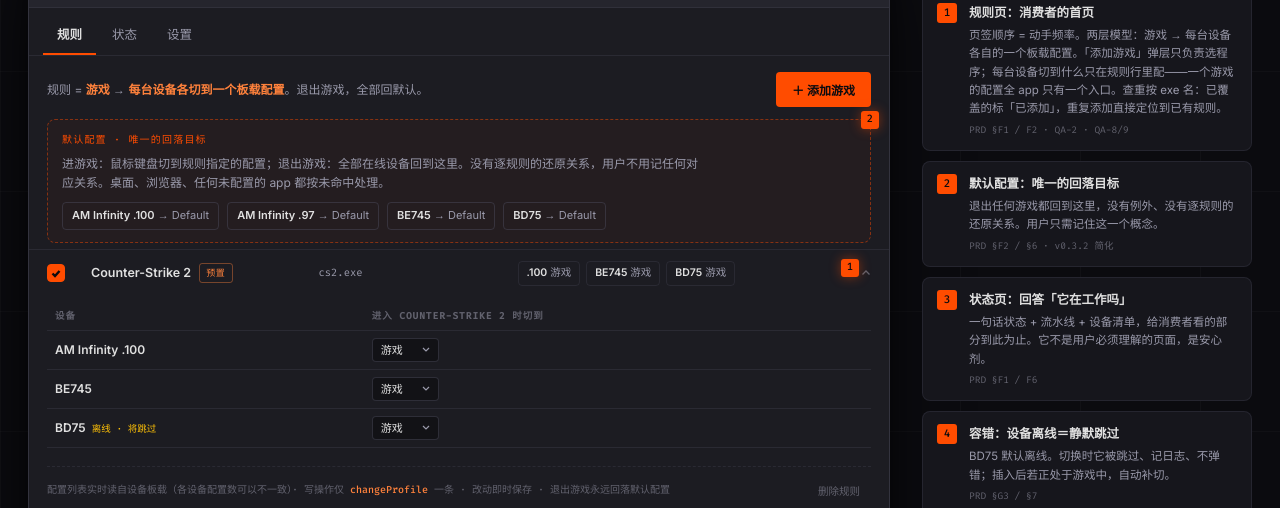
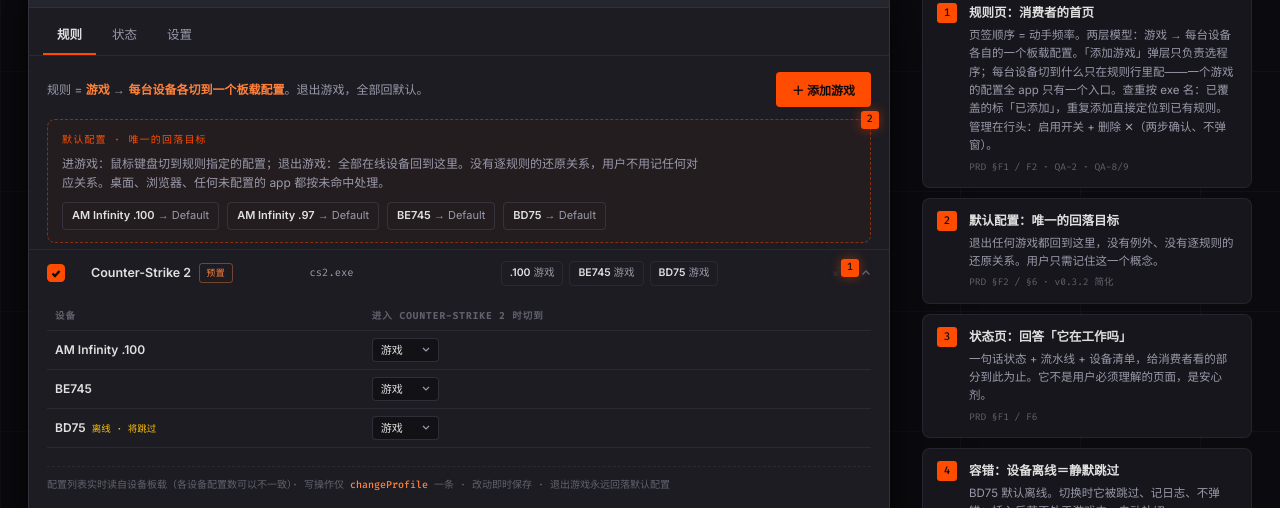
Before and after one commit to khonsou/AMSwitch, a plain HTML site: page demos/gui/index.html in a window 1280 px wide. Shown: the part 289-797 px from the top of the page. Drawn offline with Linux system fonts and the light colour scheme.

Commit message:
fix(demo): 删除入口移至规则行尾 ✕ 常显可发现 · PRD v0.3.7

```diff
--- a/demos/gui/index.html
+++ b/demos/gui/index.html
@@ -166,7 +166,7 @@ button:focus-visible,select:focus-visible,[tabindex]:focus-visible{outline:2px s
 .dslot b{color:var(--text);font-weight:600}
 
 .rule{border-top:1px solid var(--border-dim)}
-.rule-head{display:grid;grid-template-columns:34px 1.15fr 1fr 1.7fr 22px;gap:10px;align-items:center;padding:11px 18px;cursor:pointer;transition:background .2s}
+.rule-head{display:grid;grid-template-columns:34px 1.15fr 1fr 1.7fr 26px 16px;gap:10px;align-items:center;padding:11px 18px;cursor:pointer;transition:background .2s}
 .rule-head:hover{background:rgba(255,255,255,.02)}
 .rule-head.disabled .rname,.rule-head.disabled .rexe{color:var(--text3)}
 .rname{font-weight:600;font-size:12.5px;display:flex;align-items:center;gap:8px}
@@ -193,11 +193,10 @@ button:focus-visible,select:focus-visible,[tabindex]:focus-visible{outline:2px s
 .profile-select:hover{border-color:var(--accent2)}
 .rb-note{grid-column:1/-1;font-family:var(--mono);font-size:10px;color:var(--text3);border-top:1px dashed var(--border-dim);padding-top:10px;margin-top:2px}
 .rb-note b{color:var(--accent2);font-weight:500}
-.rb-foot{grid-column:1/-1;display:flex;align-items:center;gap:12px;border-top:1px dashed var(--border-dim);padding-top:10px;margin-top:2px}
-.rb-foot .rb-note{grid-column:auto;border-top:none;padding-top:0;margin-top:0;flex:1}
-.del-btn{font-family:var(--mono);font-size:10.5px;color:var(--text3);border:1px solid transparent;border-radius:4px;padding:5px 10px;transition:color .2s,border-color .2s,background .2s;white-space:nowrap}
-.del-btn:hover{color:var(--err);border-color:rgba(244,67,54,.4)}
-.del-btn.confirm{color:#fff;background:var(--err);border-color:var(--err)}
+.head-del{opacity:.32;color:var(--text3);font-family:var(--mono);font-size:11px;border-radius:4px;padding:3px 6px;transition:opacity .2s,color .2s,background .2s;white-space:nowrap;justify-self:end}
+.rule-head:hover .head-del{opacity:.85}
+.head-del:hover{color:var(--err)}
+.head-del.confirm{opacity:1;color:#fff;background:var(--err);font-size:10px;padding:3px 7px}
 .json-box{background:var(--panel2);border:1px solid var(--border-dim);border-radius:8px;padding:12px;font-family:var(--mono);font-size:10.5px;line-height:1.75;color:var(--text2);overflow-x:auto;align-self:start}
 .json-box .jk{color:var(--accent2)}
 .json-box .jv{color:var(--text)}
@@ -515,7 +514,7 @@ zh:{
   acNote:'<b>反作弊安全：</b>纯用户态进程，不注入、不读游戏内存、不做键鼠 hook；只通过标准 HID API 向自家设备配置接口发 <span class="mono">Feature Report 0x14</span>。发送路径仅放行 3 条白名单命令，4 条破坏性命令 ID 硬编码拦截。',
   annoTitle:'这张稿子要说明白的事',
   a1t:'规则页：消费者的首页',
-  a1d:'页签顺序 = 动手频率。两层模型：游戏 → 每台设备各自的一个板载配置。「添加游戏」弹层只负责选程序；每台设备切到什么只在规则行里配——一个游戏的配置全 app 只有一个入口。查重按 exe 名：已覆盖的标「已添加」，重复添加直接定位到已有规则。',
+  a1d:'页签顺序 = 动手频率。两层模型：游戏 → 每台设备各自的一个板载配置。「添加游戏」弹层只负责选程序；每台设备切到什么只在规则行里配——一个游戏的配置全 app 只有一个入口。查重按 exe 名：已覆盖的标「已添加」，重复添加直接定位到已有规则。管理在行头：启用开关 + 删除 ✕（两步确认、不弹窗）。',
   a2t:'默认配置：唯一的回落目标', a2d:'退出任何游戏都回到这里，没有例外、没有逐规则的还原关系。用户只需记住这一个概念。',
   a3t:'状态页：回答「它在工作吗」', a3d:'一句话状态 + 流水线 + 设备清单，给消费者看的部分到此为止。它不是用户必须理解的页面，是安心剂。',
   a4t:'容错：设备离线＝静默跳过', a4d:'BD75 默认离线。切换时它被跳过、记日志、不弹错；插入后若正处于游戏中，自动补切。',
@@ -596,7 +595,7 @@ en:{
   acNote:'<b>Anti-cheat safe:</b> a pure user-mode process — no injection, no game-memory reads, no keyboard/mouse hooks. It only sends <span class="mono">Feature Report 0x14</span> to the config interface of our own devices via standard HID APIs. The send path allows 3 whitelisted commands; 4 destructive command IDs are hard-blocked.',
   annoTitle:'WHAT THIS DEMO NEEDS TO LAND',
   a1t:'Rules: the consumer\'s home',
-  a1d:'Tab order follows interaction frequency. Two-layer model: game → one onboard profile per device. "Add game" only picks the program; per-device targets are set in the rule row — one game, one place. Dedupe by exe name: covered apps are tagged "Added"; re-adding jumps to the existing rule.',
+  a1d:'Tab order follows interaction frequency. Two-layer model: game → one onboard profile per device. "Add game" only picks the program; per-device targets are set in the rule row — one game, one place. Dedupe by exe name: covered apps are tagged "Added"; re-adding jumps to the existing rule. Management lives on the row head: enable toggle + delete ✕ (two-step inline confirm).',
   a2t:'Default: the single fallback', a2d:'Quitting any game returns here — no exceptions, no per-rule restore. Users only need to remember this one concept.',
   a3t:'Status: answering "is it working?"', a3d:'One-sentence status + pipeline + device list — that\'s all consumers see. It\'s not a page users must understand; it\'s reassurance.',
   a4t:'Tolerance: offline = silent skip', a4d:'BD75 starts offline. Switches skip it, log it, never error; plug it in mid-game and it re-applies automatically.',
@@ -766,6 +765,7 @@ function renderRules(openId){
         <div class="rname">${rn(r)}<span class="badge ${r.preset?'pre':'mine'}">${r.preset?t('badgePre'):t('badgeMine')}</span></div>
         <div class="rexe">${r.match.join(' · ')}</div>
         <div class="rmap">${mapChips(r)}</div>
+        <button class="head-del" data-del="${r.game_id}" title="${t('delRule')}">✕</button>
         <svg class="chev" width="10" height="10" viewBox="0 0 10 10"><path d="M1.5 3.5L5 7l3.5-3.5" stroke="currentColor" stroke-width="1.3" fill="none"/></svg>
       </div>
       <div class="rule-body">
@@ -775,10 +775,7 @@ function renderRules(openId){
             <tbody>${bodyRows}</tbody>
           </table>
         </div>
-        <div class="rb-foot">
-          <div class="rb-note">${t('rbNote')}</div>
-          <button class="del-btn" data-del="${r.game_id}">${t('delRule')}</button>
-        </div>
+        <div class="rb-note">${t('rbNote')}</div>
       </div>
     </div>`;
   }).join('');
@@ -1064,10 +1061,12 @@ async function deleteRule(gid){
 $('rule-list').addEventListener('click', e=>{
   const del = e.target.closest('[data-del]');
   if(del){
+    e.stopPropagation();
     if(!del.classList.contains('confirm')){
       del.classList.add('confirm');
+      del.dataset.raw = del.textContent;
       del.textContent = t('delConfirm');
-      del._tm = setTimeout(()=>{ if(del.isConnected){ del.classList.remove('confirm'); del.textContent = t('delRule'); } }, 3000);
+      del._tm = setTimeout(()=>{ if(del.isConnected){ del.classList.remove('confirm'); del.textContent = del.dataset.raw; } }, 3000);
       return;
     }
     clearTimeout(del._tm);
```
Also changed, not shown: 1 other file.
